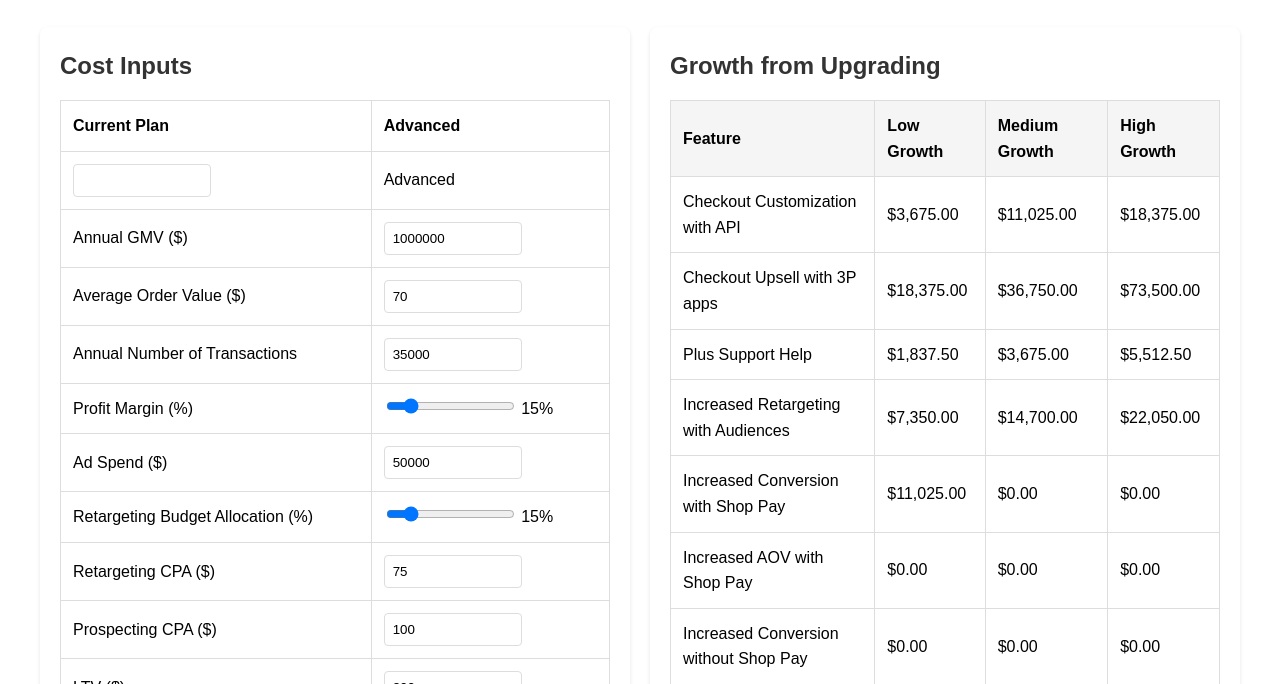
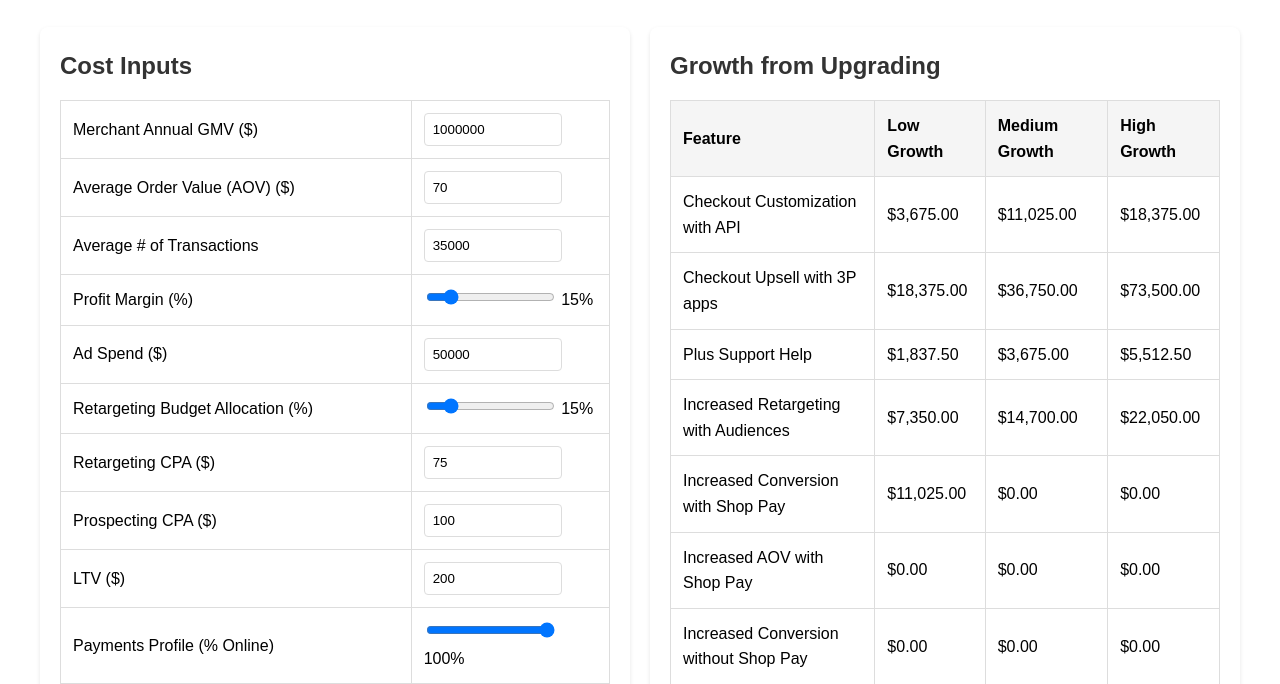
Before and after one commit to staceyhayman/D2C-ROI-Calculator, a plain HTML site: page index.html in a window 1280 px wide. Shown: the part 116-800 px from the top of the page. Drawn offline with Linux system fonts and the light colour scheme.

Commit message:
Update Cost Inputs table labels for clarity

```diff
--- a/index.html
+++ b/index.html
@@ -92,23 +92,15 @@
                 <div class="section-title">Cost Inputs</div>
                 <table>
                     <tr>
-                        <td><b>Current Plan</b></td>
-                        <td><b>Advanced</b></td>
-                    </tr>
-                    <tr>
-                        <td><input type="number" id="current-plan" value=""></td>
-                        <td>Advanced</td>
-                    </tr>
-                    <tr>
-                        <td>Annual GMV ($)</td>
+                        <td>Merchant Annual GMV ($)</td>
                         <td><input type="number" id="annual-gmv" value="1000000"></td>
                     </tr>
                     <tr>
-                        <td>Average Order Value ($)</td>
+                        <td>Average Order Value (AOV) ($)</td>
                         <td><input type="number" id="aov" value="70"></td>
                     </tr>
                     <tr>
-                        <td>Annual Number of Transactions</td>
+                        <td>Average # of Transactions</td>
                         <td><input type="number" id="annual-transactions" value="35000"></td>
                     </tr>
                     <tr>
@@ -138,12 +130,12 @@
                         <td><input type="number" id="ltv" value="200"></td>
                     </tr>
                     <tr>
-                        <td>Payments Profile Online (%)</td>
+                        <td>Payments Profile (% Online)</td>
                         <td><input type="range" id="payments-profile" min="0" max="100" value="100" oninput="document.getElementById('payments-profile-value').textContent = this.value + '%'">
                         <span id="payments-profile-value">100%</span></td>
                     </tr>
                     <tr>
-                        <td>Orders on Payments (%)</td>
+                        <td>% of orders being processed on Shopify Payments</td>
                         <td><input type="range" id="orders-payments" min="0" max="100" value="100" oninput="document.getElementById('orders-payments-value').textContent = this.value + '%'">
                         <span id="orders-payments-value">100%</span></td>
                     </tr>
```
